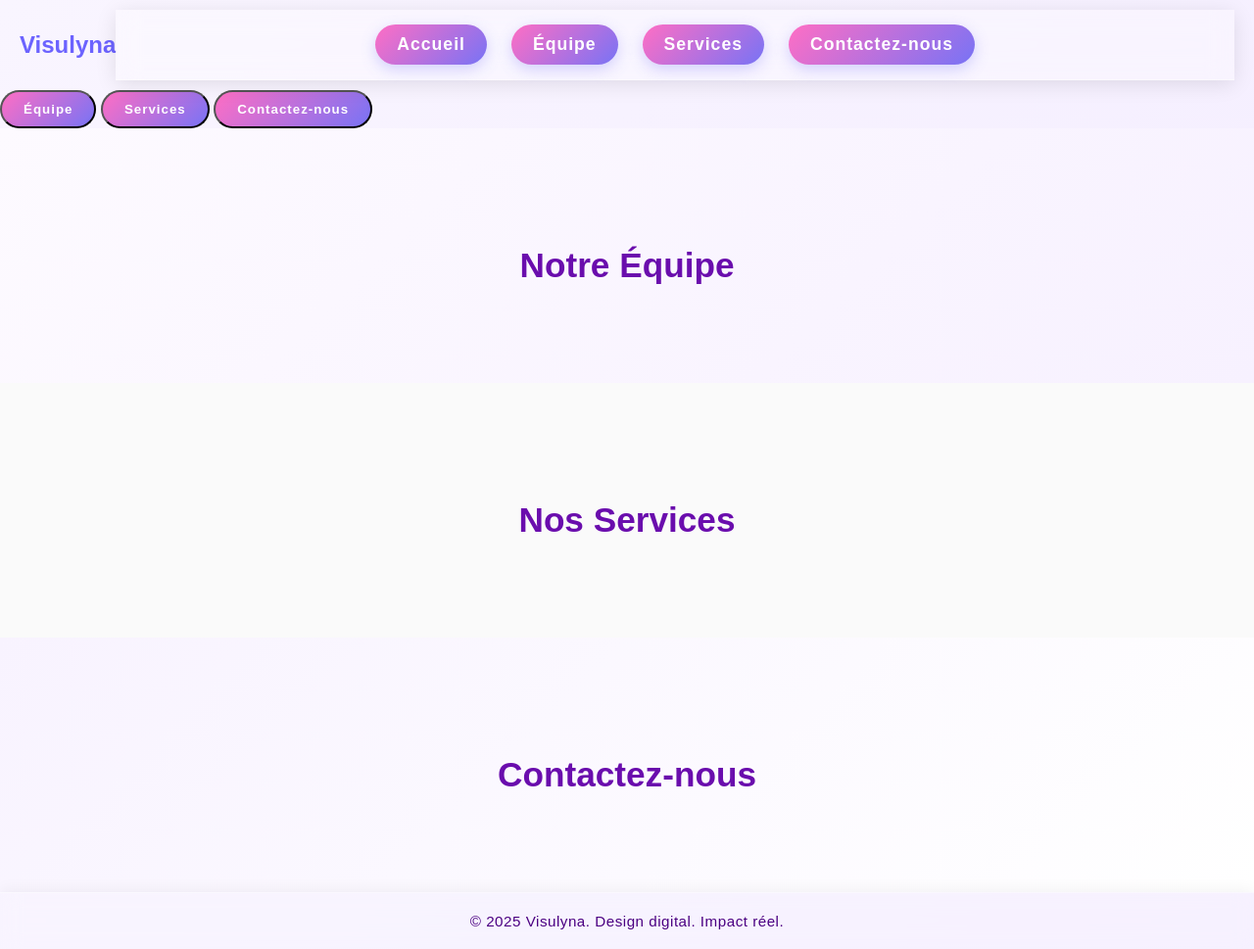
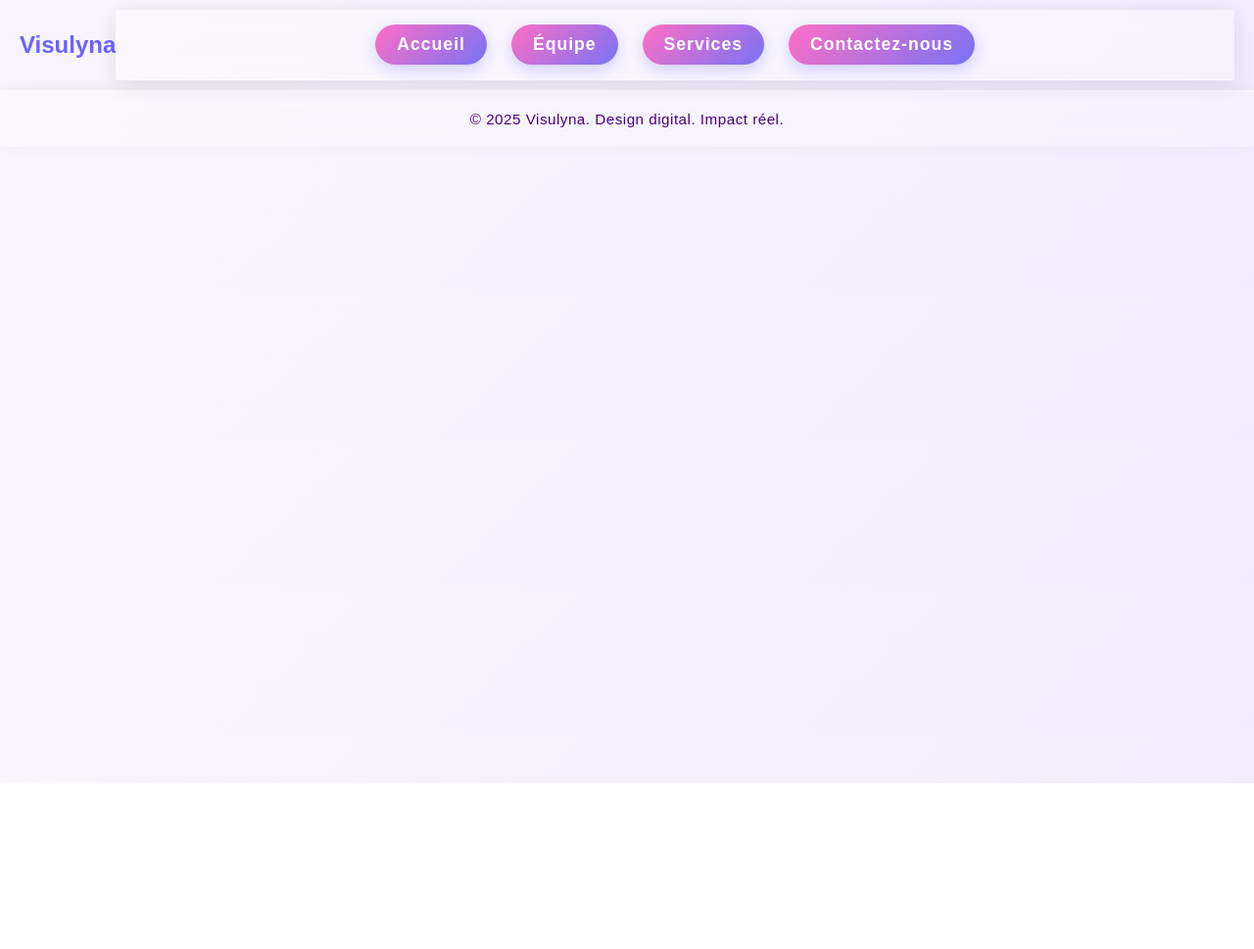
Before and after one commit to visulyna/visulyna.github.io, a plain HTML site: page decouvrir.html in a window 1280 px wide. Shown: the whole page at 98% size. After the commit the page ends 800 px from the top, so only its background shows below. Drawn offline with Linux system fonts and the light colour scheme.

Commit message:
Update decouvrir.html

```diff
--- a/decouvrir.html
+++ b/decouvrir.html
@@ -17,26 +17,7 @@
     </nav>
   </header>
 
-  <section class="buttons-section">
-    <button onclick="document.getElementById('equipe').scrollIntoView({behavior: 'smooth'})">Équipe</button>
-    <button onclick="document.getElementById('services').scrollIntoView({behavior: 'smooth'})">Services</button>
-    <button onclick="document.getElementById('contact').scrollIntoView({behavior: 'smooth'})">Contactez-nous</button>
-  </section>
 
-  <section id="equipe">
-    <h2>Notre Équipe</h2>
-    <!-- Contenu de l'équipe ici -->
-  </section>
-
-  <section id="services">
-    <h2>Nos Services</h2>
-    <!-- Contenu des services ici -->
-  </section>
-
-  <section id="contact">
-    <h2>Contactez-nous</h2>
-    <!-- Informations de contact ou formulaire ici -->
-  </section>
 
   <footer>
     © 2025 Visulyna. Design digital. Impact réel.
```
